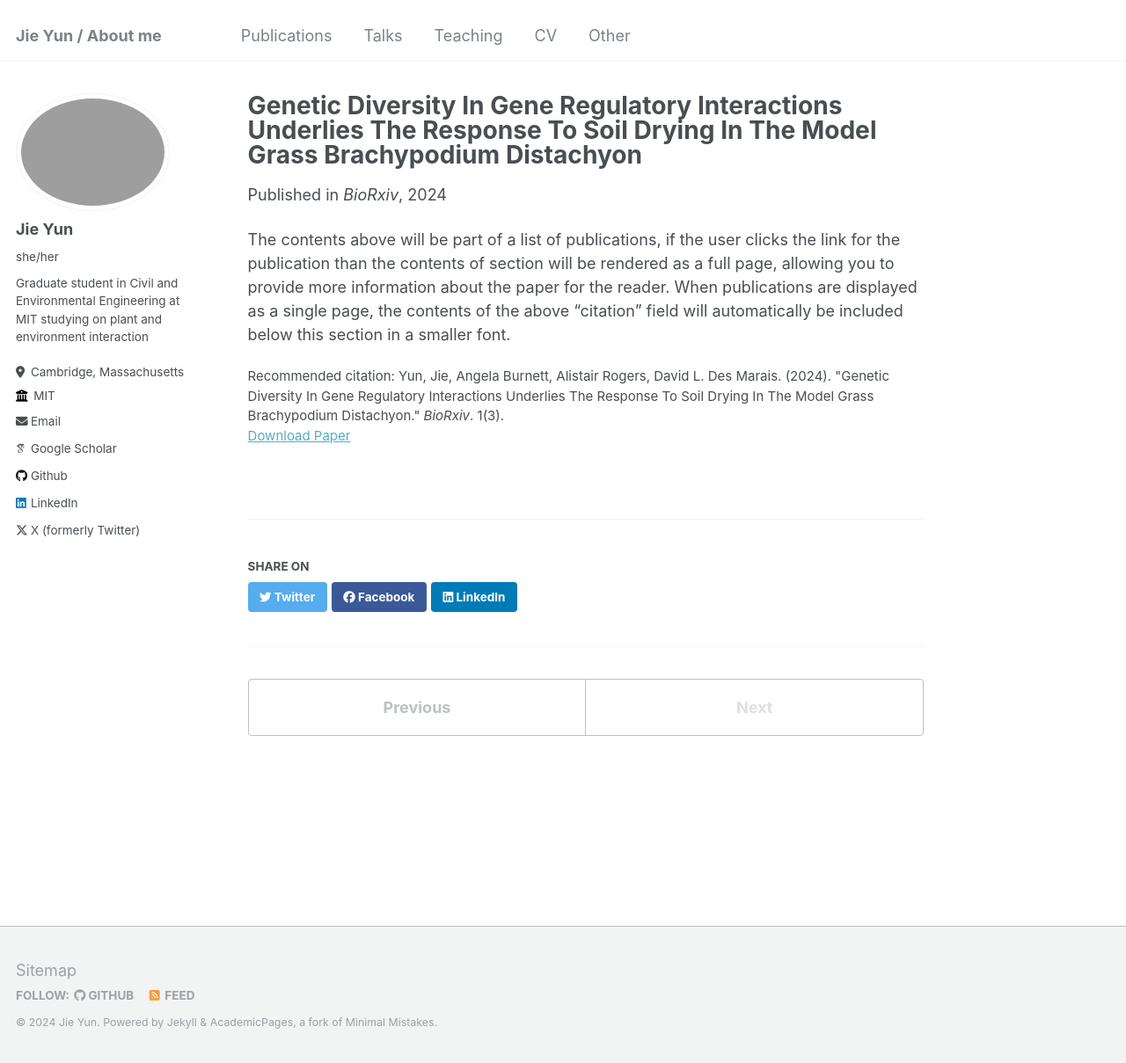
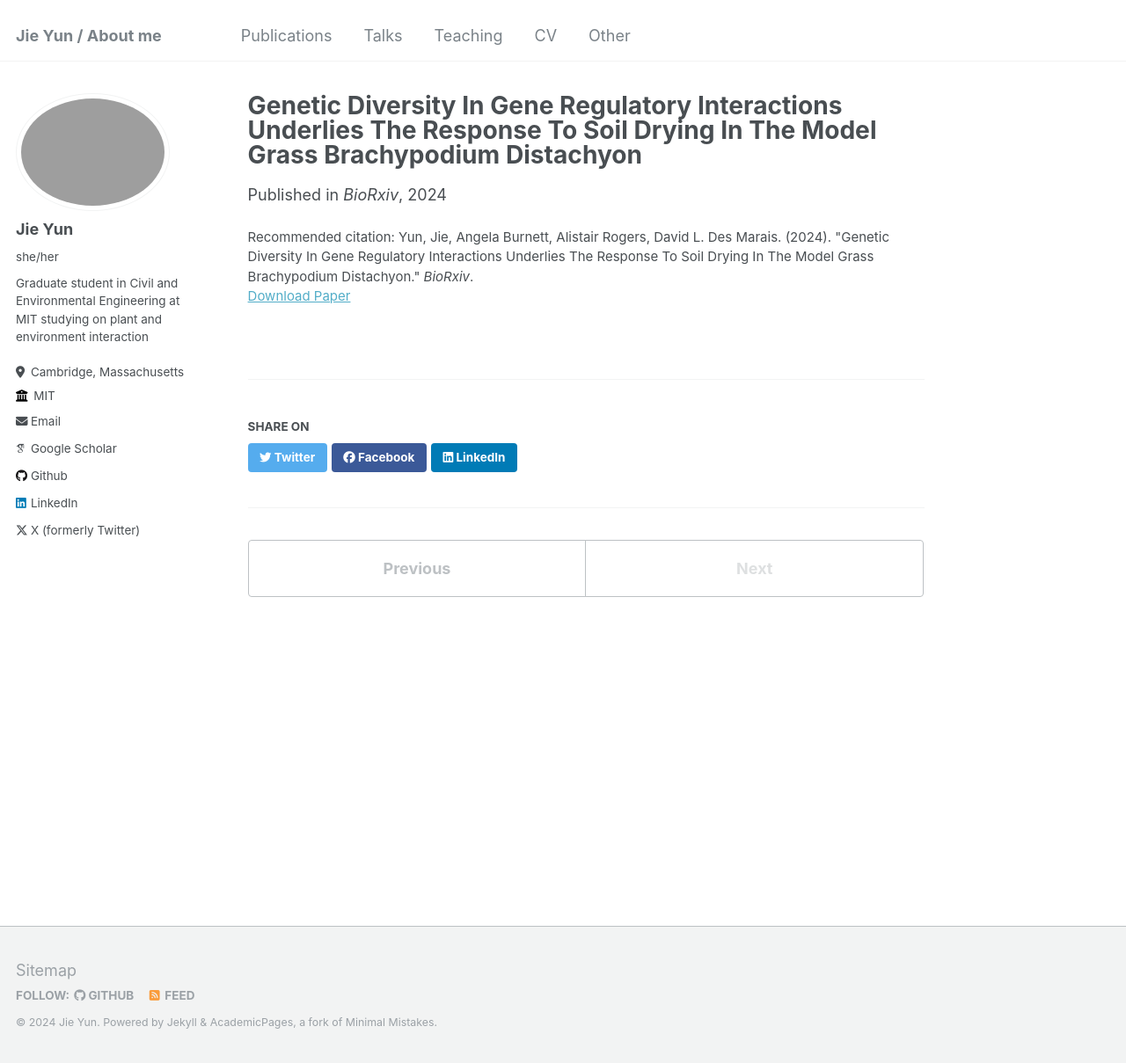
Before and after one commit to jyjiey/jyjiey.github.io, a Jekyll site: the page built from _publications/2015-10-01-paper-title-number-3.md, in a window 1280 px wide and 1209 px high. Shown: the whole window at 88% size. Built offline with Jekyll 4.4.1, drawn with Linux system fonts in a browser that asks for light colours; some web fonts are replaced.

Commit message:
Update 2015-10-01-paper-title-number-3.md

```diff
--- a/_publications/2015-10-01-paper-title-number-3.md
+++ b/_publications/2015-10-01-paper-title-number-3.md
@@ -6,7 +6,5 @@ excerpt: 'Looking at GxE in gene regulation network'
 date: 2024-6-17
 venue: 'BioRxiv'
 paperurl: '...'
-citation: 'Yun, Jie, Angela Burnett, Alistair Rogers, David L. Des Marais. (2024). &quot;Genetic Diversity In Gene Regulatory Interactions Underlies The Response To Soil Drying In The Model Grass Brachypodium Distachyon.&quot; <i>BioRxiv</i>. 1(3).'
+citation: 'Yun, Jie, Angela Burnett, Alistair Rogers, David L. Des Marais. (2024). &quot;Genetic Diversity In Gene Regulatory Interactions Underlies The Response To Soil Drying In The Model Grass Brachypodium Distachyon.&quot; <i>BioRxiv</i>.'
 ---
-
-The contents above will be part of a list of publications, if the user clicks the link for the publication than the contents of section will be rendered as a full page, allowing you to provide more information about the paper for the reader. When publications are displayed as a single page, the contents of the above "citation" field will automatically be included below this section in a smaller font.
```
